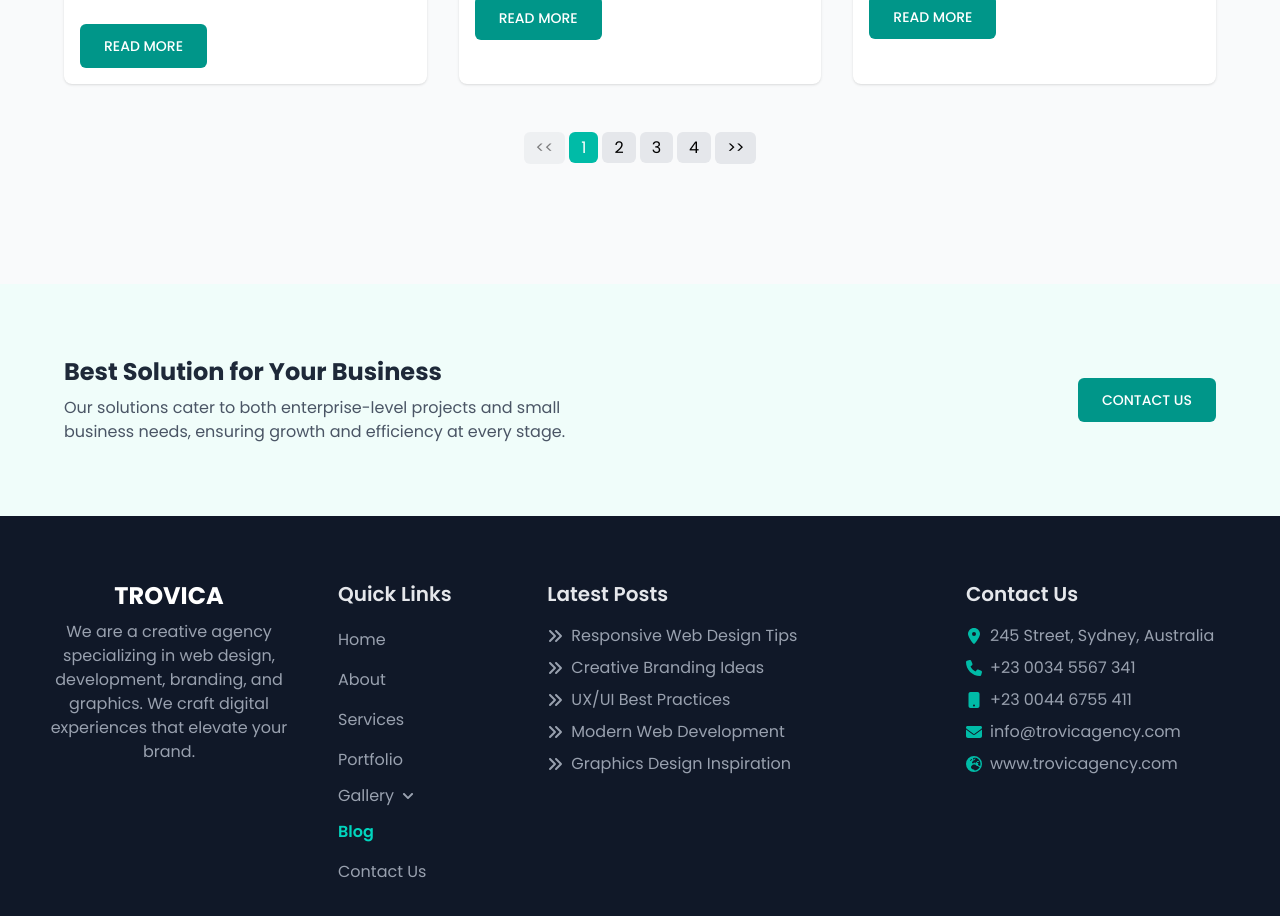
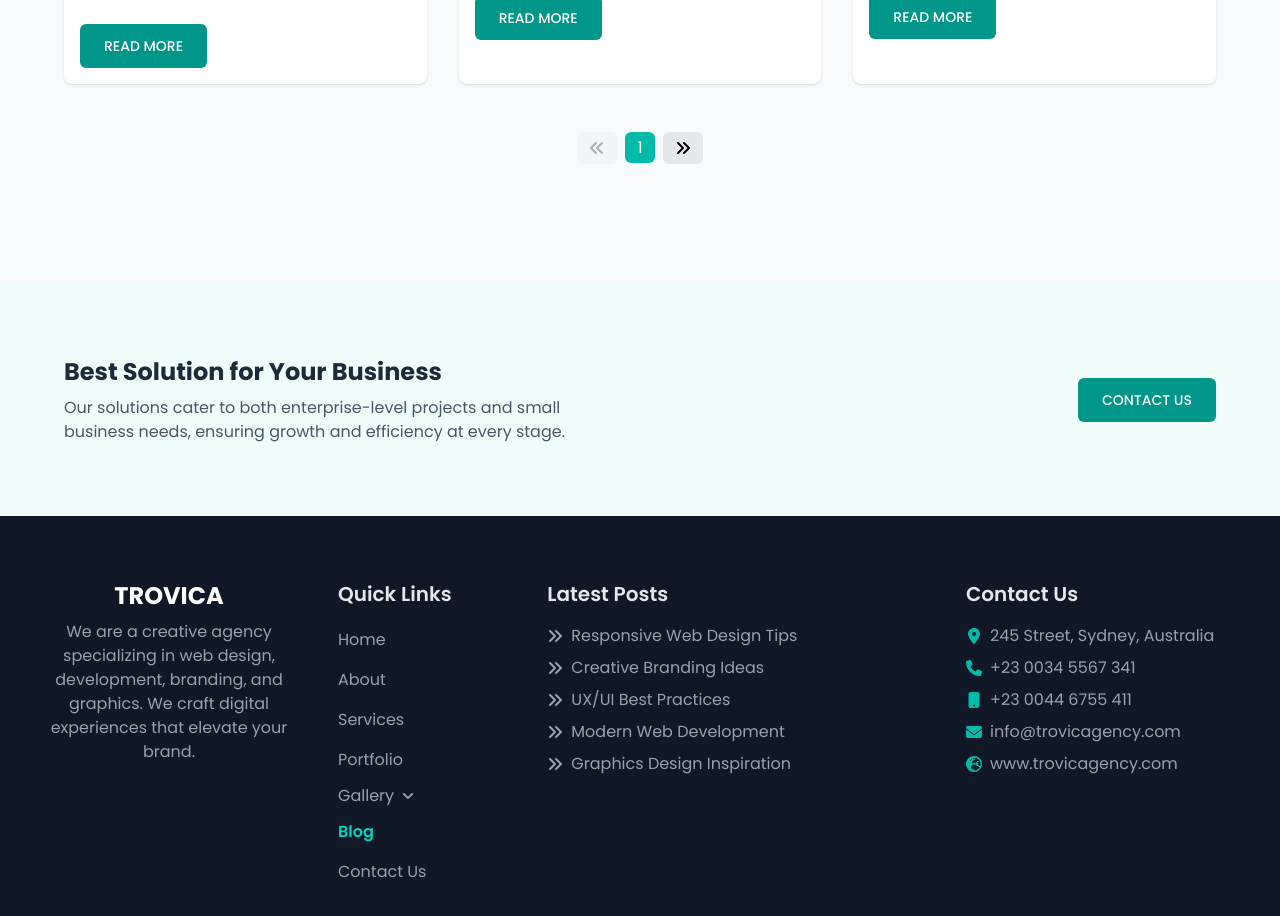
Before and after one commit to geliettech/trovica, a React (Vite) app: page /blog in a window 1280 px wide. Shown: the part 1480-2396 px from the top of the page. Built offline with nearby package versions, Linux system fonts and the light colour scheme.

Commit message:
update blog

```diff
--- a/src/pages/blog.jsx
+++ b/src/pages/blog.jsx
@@ -7,6 +7,8 @@ import Button from "../components/Button";
 import { fadeIn } from "../animations/motion";
 import ReactPaginate from 'react-paginate';
 import { useState } from "react";
+import { FaAnglesRight, FaAnglesLeft } from "react-icons/fa6";
+
 
 const BlogPage = () => {
   const [currentPage, setCurrentPage] = useState(1);
@@ -21,7 +23,6 @@ const BlogPage = () => {
   const handlePageClick = ({ selected }) => {
     const page = selected + 1;
     setCurrentPage(page);
-    window.scrollTo({ top: 0, behavior: 'smooth' });
   };
 
 
@@ -76,19 +77,19 @@ const BlogPage = () => {
           <div className="flex justify-center mt-12">
             <ReactPaginate
               pageCount={totalPages}
-              pageRangeDisplayed={2}
-              marginPagesDisplayed={1}
+              pageRangeDisplayed={0}
+              marginPagesDisplayed={0}
               onPageChange={handlePageClick}
               forcePage={currentPage - 1}
-              containerClassName="inline-flex items-center space-x-1 flex-wrap"
+              containerClassName="inline-flex items-center space-x-2 flex-wrap"
               pageClassName=""
               pageLinkClassName="px-3 py-1 rounded-md bg-gray-200 hover:bg-gray-300 transition"
               activeLinkClassName="bg-teal-500 text-white"
-              previousLabel="<<"
-              nextLabel=">>"
-              previousClassName="px-3 py-1 rounded-md bg-gray-200 hover:bg-gray-300"
-              nextClassName="px-3 py-1 rounded-md bg-gray-200 hover:bg-gray-300"
-              disabledClassName="opacity-50"
+              previousLabel={<FaAnglesLeft />}
+              nextLabel={<FaAnglesRight />}
+              previousClassName="px-3 py-2 rounded-md bg-gray-200 hover:bg-gray-300 cursor-pointer"
+              nextClassName="px-3 py-2 rounded-md bg-gray-200 hover:bg-gray-300 cursor-pointer"
+              disabledClassName="opacity-30"
             />
           </div>
         </div>
```
